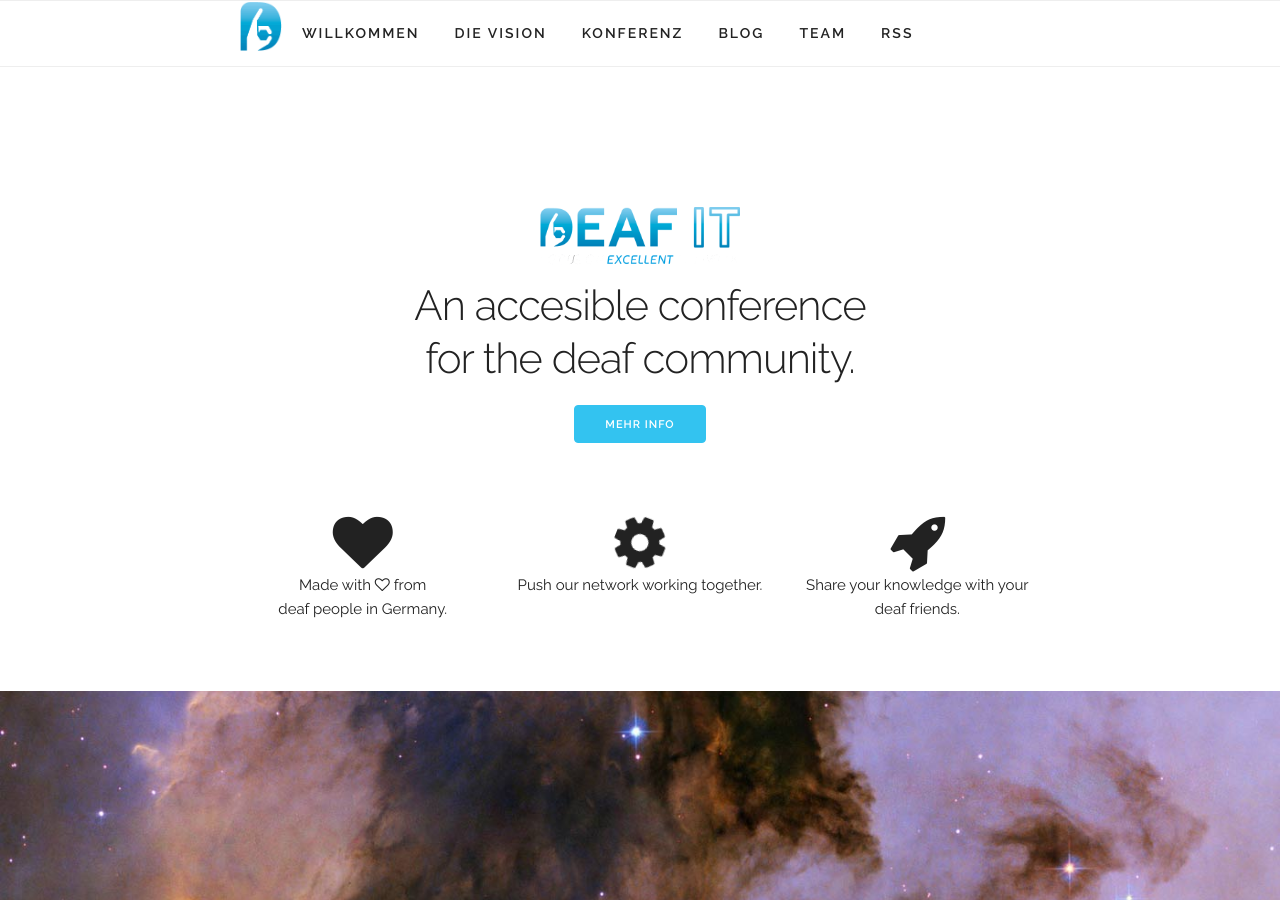
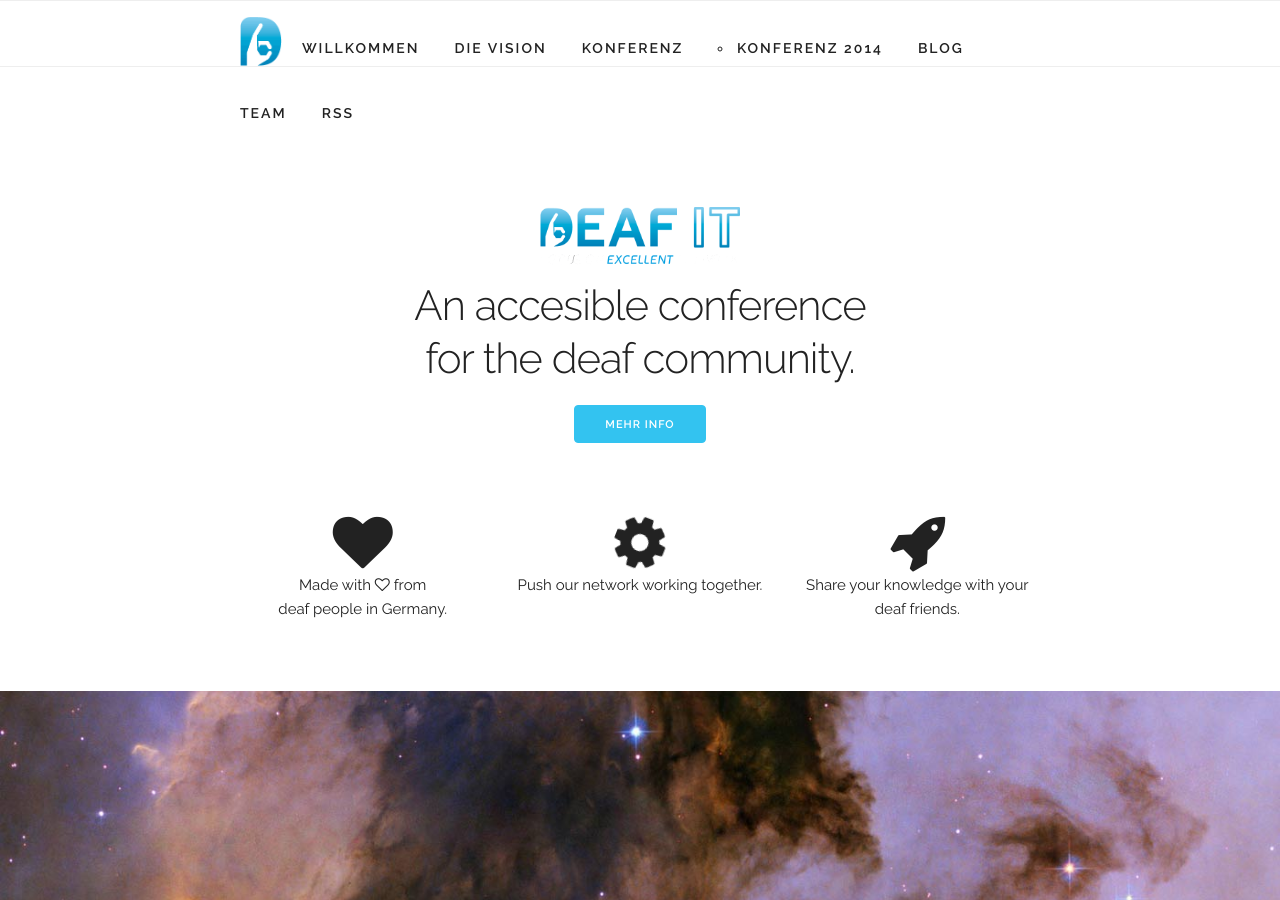
Before and after one commit to NickelPic/deafit.github.io, a Jekyll site: the page built from index.md, in a window 1280 px wide and 900 px high. Built offline with Jekyll 4.4.1, drawn with Linux system fonts in a browser that asks for light colours; nearby versions of some CDN libraries.

Commit message:
Updated nav.html

```diff
--- a/_includes/nav.html
+++ b/_includes/nav.html
@@ -8,6 +8,7 @@
       <li class="navbar-item"><a class="navbar-link" href="/#willkommen">Willkommen</a></li>
       <li class="navbar-item"><a class="navbar-link" href="/#vision">Die Vision</a></li>
       <li class="navbar-item"><a class="navbar-link" href="/conference">Konferenz</a></li>
+      <ul><li class="navbar-item"><a class="navbar-link" href=/conference2014">Konferenz 2014</a></li></ul>
       <li class="navbar-item"><a class="navbar-link" href="/blog">Blog</a></li>
       <li class="navbar-item"><a class="navbar-link" href="/team">Team</a></li>
       <li class="navbar-item"><a class="navbar-link" href="/atom.xml">RSS</a></li>
```
